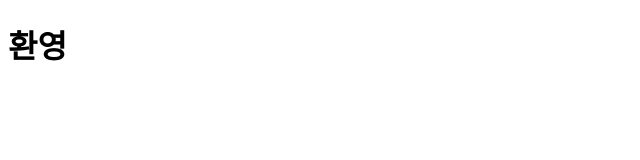
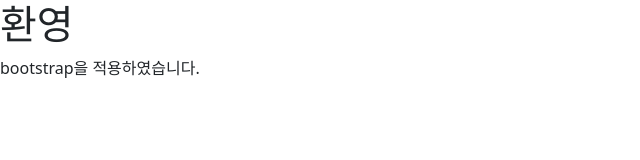
Before and after one commit to boockgu/boockgu.github.io, a plain HTML site: page index.html in a window 1280 px wide. Shown: the whole page, without its empty margins (0-640 px from the left). Drawn offline with nearby package versions, Linux system fonts and the light colour scheme.

Commit message:
bootstrap적용

```diff
--- a/index.html
+++ b/index.html
@@ -4,8 +4,11 @@
     <meta charset="UTF-8">
 
     <title>메인페이지    </title>
+    <link rel="stylesheet" href="https://cdn.jsdelivr.net/npm/bootstrap@5.2.3/dist/css/bootstrap.min.css">
 </head>
 <body>
    <h1>환영</h1>
+   <p>bootstrap을 적용하였습니다. </p>
+   <script src="https://cdn.jsdelivr.net/npm/bootstrap@5.2.3/dist/js/bootstrap.bundle.min.js" integrity="sha384-kenU1KFdBIe4zVF0s0G1M5b4hcpxyD9F7jL+jjXkk+Q2h455rYXK/7HAuoJl+0I4" crossorigin="anonymous"></script>
 </body>
 </html>
```
